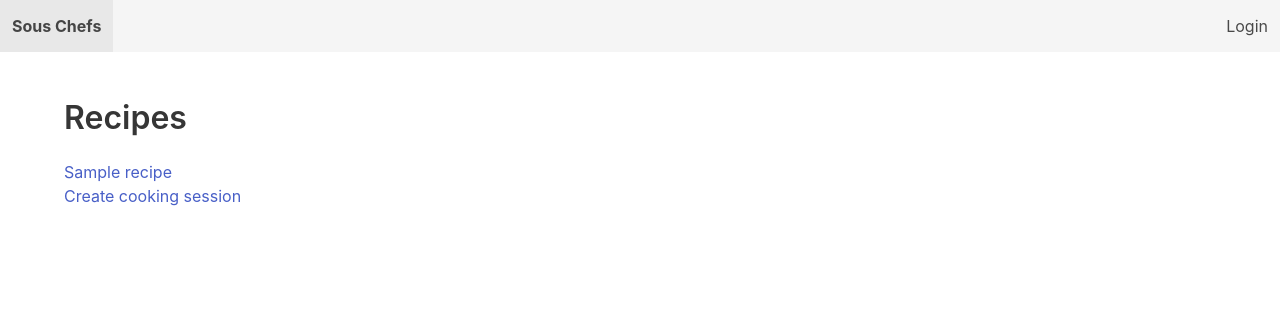
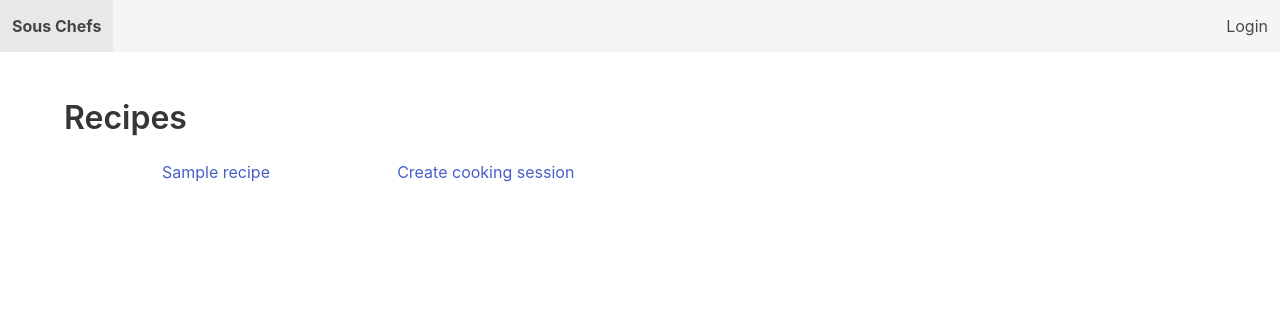
Before and after one commit to funkyrailroad/sous-chefs, a Django app: page /my_app/recipes-list-view in a window 1280 px wide. Shown: the top 312 px of the page. Run offline with Django 5.2, Linux system fonts and the light colour scheme; tables that the repository leaves empty hold one stand-in row (values such as "Sample post"); parts of the project's set-up code (start-up, migrations or seed data) failed here and were passed over; some libraries are stand-ins or nearby versions.

Commit message:
Format recipe list page with bulma columns

```diff
--- a/my_app/templates/my_app/recipes-list-view.html
+++ b/my_app/templates/my_app/recipes-list-view.html
@@ -2,8 +2,14 @@
 {% block body %}
   <h1 class="title is-3">Recipes</h1>
   {% for recipe in recipes %}
-    <a href="{% url 'my_app:recipe-detail-view' recipe.id %}">{{recipe.name}}</a>
-    <p> </p>
-    <a href="{% url 'my_app:create-cooking-session' recipe.id %}">Create cooking session</a>
+  <div class="columns">
+      <div class="column is-offset-1 is-one-fifth">
+        <a href="{% url 'my_app:recipe-detail-view' recipe.id %}">{{recipe.name}}</a>
+      </div>
+
+      <div class="column">
+        <a href="{% url 'my_app:create-cooking-session' recipe.id %}">Create cooking session</a>
+      </div>
+  </div>
    {% endfor %}
 {% endblock %}
```
